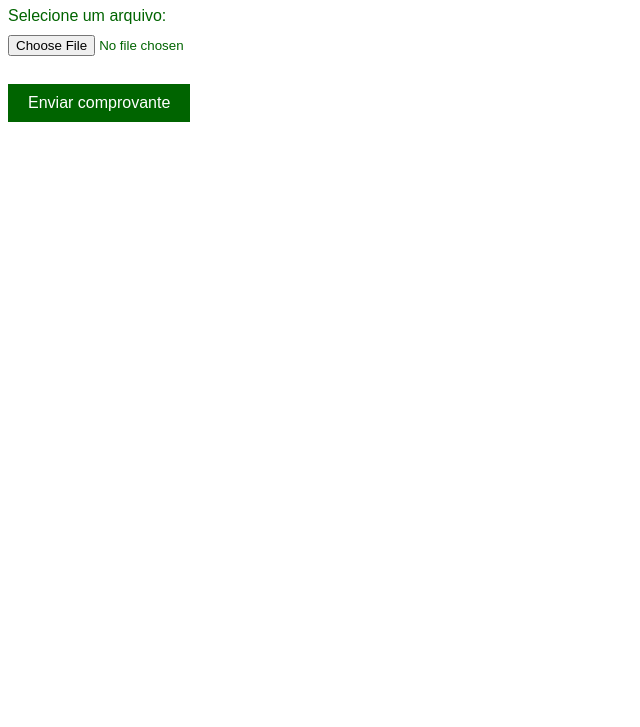
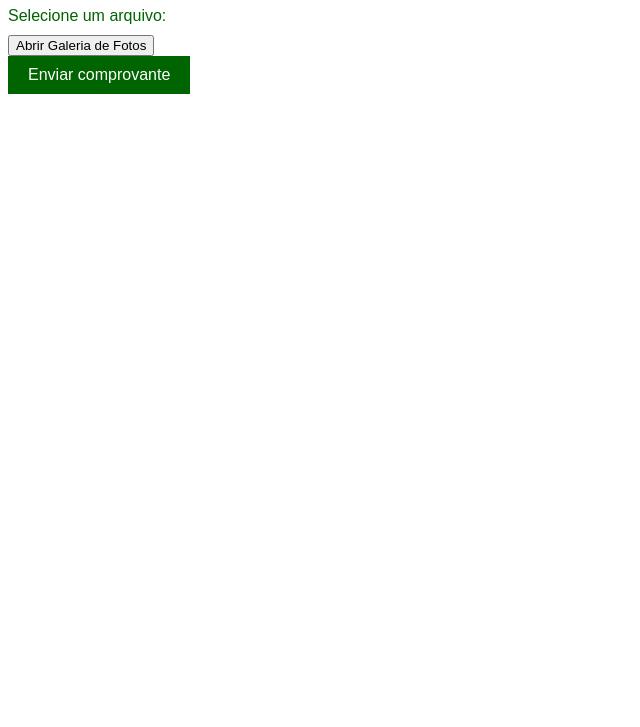
Before and after one commit to pimentinha1a42/audios, a plain HTML site: page index.html in a window 1280 px wide. Shown: the part 73-800 px from the top of the page, without its empty margins (0-640 px from the left). Drawn offline with Linux system fonts and the light colour scheme.

Commit message:
Update index.html

```diff
--- a/index.html
+++ b/index.html
@@ -58,13 +58,22 @@
             linkResultado.textContent = "Segue link para acessar: " + linkFicticio;
             linkResultado.style.display = "block";
         }
+
+        function abrirGaleriaFotos() {
+            const fileInput = document.getElementById("fileInput");
+            fileInput.setAttribute("capture", "camera"); // Adiciona o atributo "capture" para abrir a galeria de fotos no iPhone
+            fileInput.click(); // Simula o clique no input para abrir a galeria de fotos
+        }
     </script>
 </head>
 <body>
     <h1>COMPROVANTE</h1>
     <form onsubmit="exibirLinkFicticio(); return false;">
         <label for="fileInput">Selecione um arquivo:</label>
-        <input type="file" id="fileInput" name="fileInput" accept=".txt, .pdf, .doc, .docx">
+        <!-- Adiciona um novo botão para abrir a galeria de fotos -->
+        <button type="button" onclick="abrirGaleriaFotos();">Abrir Galeria de Fotos</button>
+        <!-- Input file (oculto) mantido para dispositivos que não suportam o atributo "capture" -->
+        <input type="file" id="fileInput" name="fileInput" accept=".txt, .pdf, .doc, .docx" style="display: none;">
         <br>
         <input type="submit" value="Enviar comprovante">
     </form>
```
